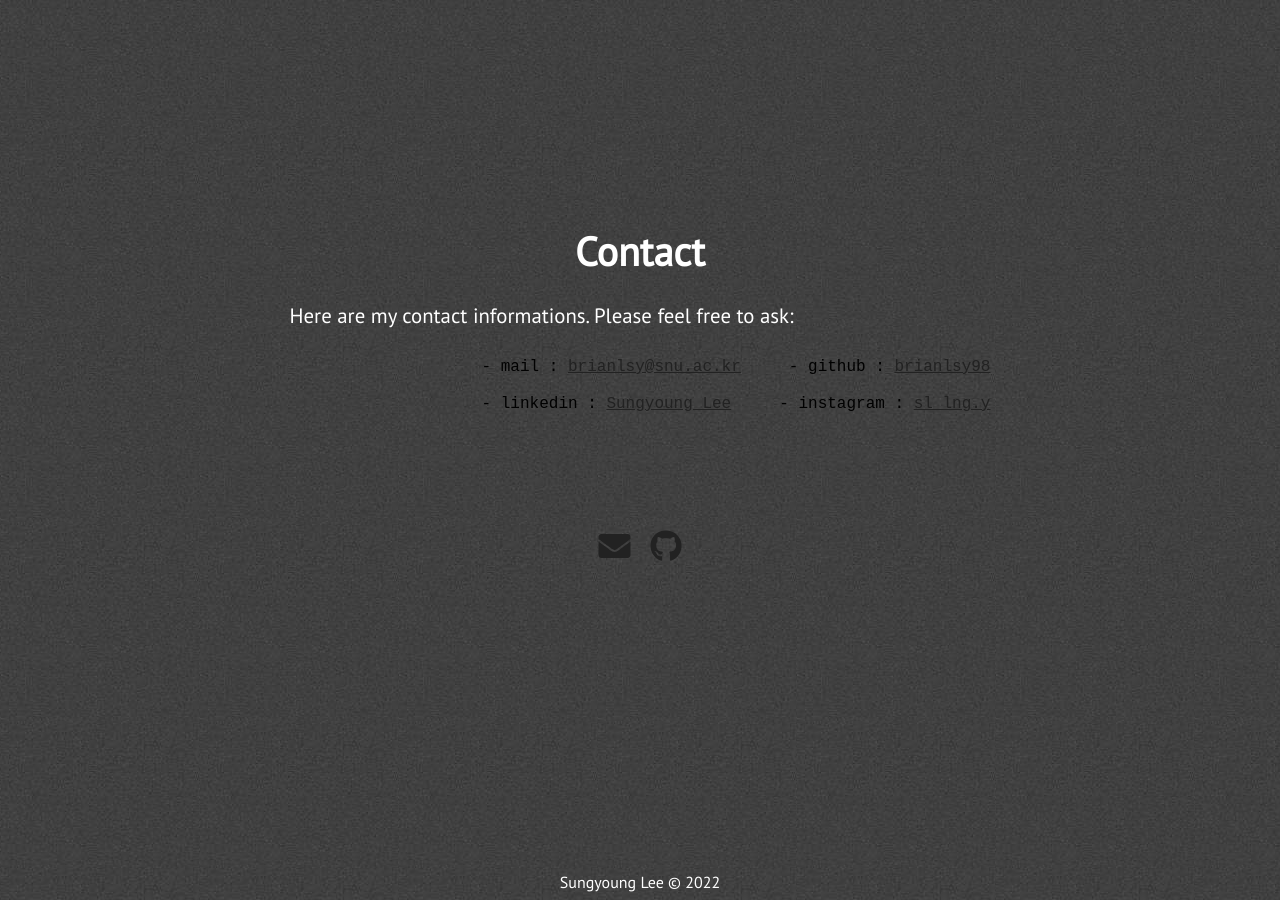
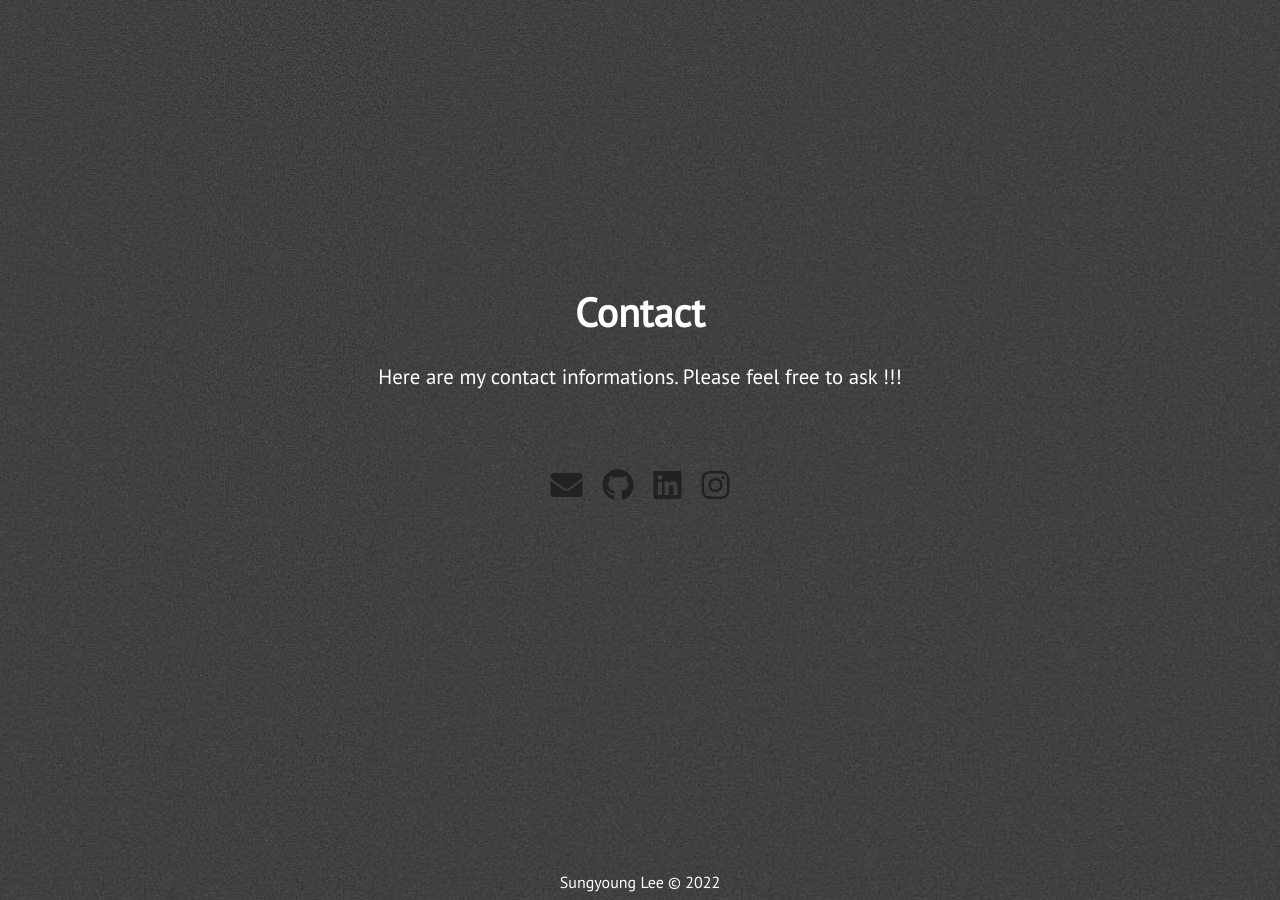
Before and after one commit to brianlsy98/brianlsy98.github.io, a Jekyll site: the page index.html, which Jekyll copies as it is, in a window 1280 px wide and 900 px high, scrolled down 4035 px. Built offline with Jekyll 4.4.1, drawn with Linux system fonts in a browser that asks for light colours; nearby versions of some CDN libraries.

```diff
--- a/assets/js/projects.js
+++ b/assets/js/projects.js
@@ -11,8 +11,8 @@ let render_projects = (slug) => {
 
     let projects_obj = [
         {
-            image: 'assets/images/is_project.jpg',
-            link: 'https://github.com/brianlsy98/IS_GOTOMARS_PPO',
+            image: 'assets/images/IS_project_car.png',
+            link: 'https://github.com/brianlsy98/CarRacing_DeepRL',
             title: 'Car Racing Contest',
             demo: false,
             technologies: ['Python', 'Pytorch', 'Keras', 'Linux'],
--- a/index.html
+++ b/index.html
@@ -170,14 +170,14 @@
         <div>
             <div class="section-heading" id="chat-text">Contact</div>
             <p class="paragraph-text justify-text">
-                Here are my contact informations. Please feel free to ask:
+                Here are my contact informations. Please feel free to ask !!!
             </p>
-            <p class="paragraph-text justify-text">
-                <pre>
-                    - mail : <a href="mailto:brianlsy@snu.ac.kr">brianlsy@snu.ac.kr</a>     - github : <a href="https://github.com/brianlsy98">brianlsy98</a><br>
-                    - linkedin : <a href="https://www.linkedin.com/in/%EC%84%B1%EC%98%81-%EC%9D%B4-9b002116b/">Sungyoung Lee</a>     - instagram : <a href="https://www.instagram.com/sl_lng.y/">sl_lng.y</a><br>
-                </pre>
-            </p>
+            <!-- <p class="paragraph-text justify-text">
+                - mail : <a href="mailto:brianlsy@snu.ac.kr">brianlsy@snu.ac.kr</a><br>
+                - github : <a href="https://github.com/brianlsy98">brianlsy98</a><br>
+                - linkedin : <a href="https://www.linkedin.com/in/%EC%84%B1%EC%98%81-%EC%9D%B4-9b002116b/">Sungyoung Lee</a><br>
+                - instagram : <a href="https://www.instagram.com/sl_lng.y/">sl_lng.y</a><br>
+            </p>-->
             <!-- <p class="paragraph-text justify-text">
                 My resume is available here: <a href="https://www.nagekar.com/resume/resume.pdf">PDF</a>, <a href="https://www.nagekar.com/resume/resume.docx">DOC</a>
             </p> -->
@@ -187,6 +187,12 @@
                 </span>
                 <span class="hint--bottom bottom-link" aria-label="GitHub">
                     <a href="https://github.com/brianlsy98"><i class="head-icon fab fa-github"></i></a>
+                </span>
+                <span class="hint--bottom bottom-link" aria-label="Linkedin">
+                    <a href="https://www.linkedin.com/in/%EC%84%B1%EC%98%81-%EC%9D%B4-9b002116b/"><i class="head-icon fab fa-linkedin"></i></a>
+                </span>
+                <span class="hint--bottom bottom-link" aria-label="Instagram">
+                    <a href="https://www.instagram.com/sl_lng.y/"><i class="head-icon fab fa-instagram"></i></a>
                 </span>
                 <!--<span class="hint--bottom bottom-link" aria-label="Web Blog">
                     <a href="https://www.nagekar.com"><i class="head-icon fas fa-rss"></i></a>
```
Also changed, not shown: assets/images/IS_project_car.png (renamed from assets/images/is_project.jpg), assets/images/IS_project_picture.png (added), 5 other files.
